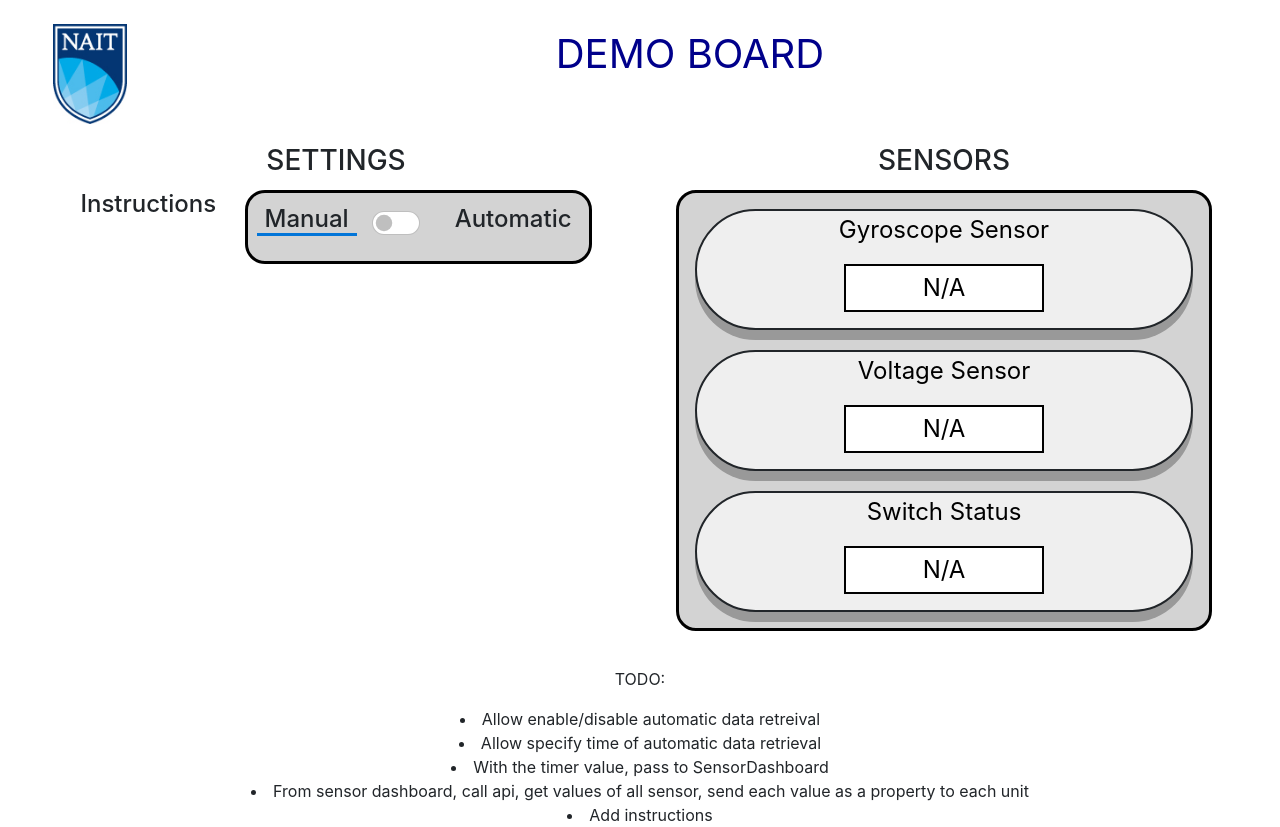
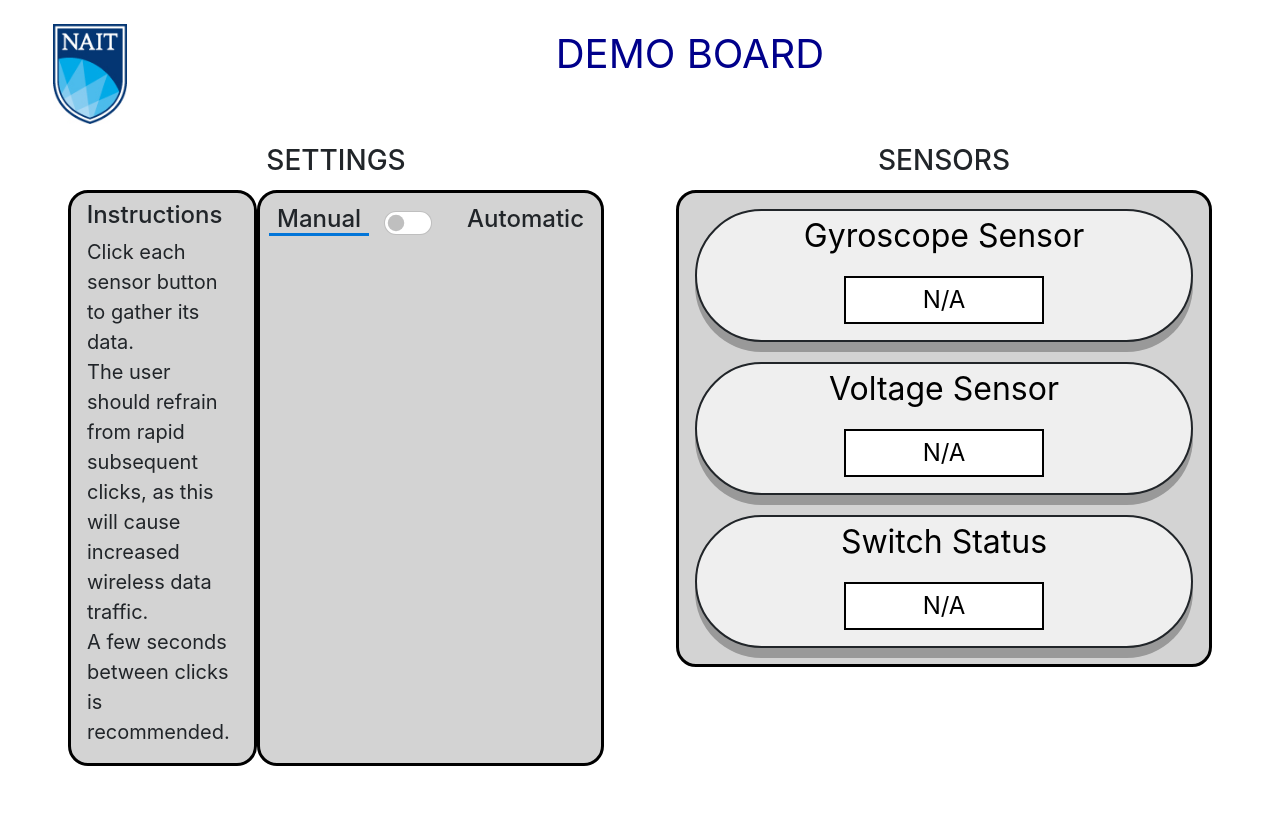
Before and after one commit to leonceva/demo-board, a React (Create React App) app in the folder demo-app/: page / in a window 1280 px wide. After the commit the page ends 802 px from the top, so only its background shows below. Built offline with nearby package versions, Linux system fonts and the light colour scheme.

Commit message:
seems all functional

```diff
--- a/demo-app/src/App.css
+++ b/demo-app/src/App.css
@@ -43,7 +43,7 @@
   min-width: 250px;
   box-shadow: 0 10px #999
 }
-.sensor-button:hover{
+.sensor-button:hover:active{
   transition: 0.2s;
   background-color: grey;
 }
--- a/demo-app/src/automaticModeProgress.jsx
+++ b/demo-app/src/automaticModeProgress.jsx
@@ -7,31 +7,31 @@ import ProgressBar from 'react-bootstrap/ProgressBar'
 const AutomaticModeProgress = (props) => {
 
     const [value, setValue] = useState(0)
-    const [isRunning, setIsRunning] = useState(true)
 
     useEffect(() => {
-        if (isRunning){
+        if (props.isRunning) {
             const interval = setInterval(() => {
                 setValue(oldValue => {
                     const newValue = oldValue + 0.125
-                    if ((newValue === props.timerValue) || (newValue > props.timerValue)){
+                    if ((newValue === props.timerValue) || (newValue > props.timerValue)) {
+                        props.setPingSensors(true)
                         clearInterval(interval)
-                        setIsRunning(false)
+                        props.setIsRunning(false)
                     }
                     return newValue
                 })
             }, 250)
         }
-        else{
-            setIsRunning(true)
+        else {
             setValue(0)
         }
-    }, [isRunning])
+        // eslint-disable-next-line
+    }, [props.isRunning])
 
-    return(
+    return (
         <div className="pt m-2">
             {/*{`${"%.2s", value} sec`}*/}
-            <ProgressBar animated="true" min={0} now={value} max={props.timerValue}/>
+            <ProgressBar animated="true" min={0} now={value} max={props.timerValue} />
         </div>
     )
 }
--- a/demo-app/src/homepage.jsx
+++ b/demo-app/src/homepage.jsx
@@ -1,14 +1,17 @@
 import React from "react";
-import SensorDashboard from "./sensorValues";
+import SensorDashboard from "./sensorDashboard";
 import Settings from "./settings";
 import logo from "./nait.jpg";
 import { useState } from "react";
 
-export const DEFAULT_TIMER = 15
+export const DEFAULT_MIN_TIMER = 10;
+export const DEFAULT_MAX_TIMER = 30;
 
 const Homepage = (props) => {
   const [automaticMode, setAutomaticMode] = useState(false);
-  const [timerValue, setTimerValue] = useState(DEFAULT_TIMER)
+  const [timerValue, setTimerValue] = useState(DEFAULT_MIN_TIMER)
+  const [pingSensors, setPingSensors] = useState(false)
+  const [isRunning, setIsRunning] = useState(false)
 
   return (
     <>
@@ -31,6 +34,10 @@ const Homepage = (props) => {
                   setAutomaticMode={setAutomaticMode}
                   timerValue={timerValue}
                   setTimerValue={setTimerValue}
+                  pingSensors={pingSensors}
+                  setPingSensors={setPingSensors}
+                  isRunning={isRunning}
+                  setIsRunning={setIsRunning}
                 />
               </div>
             </div>
@@ -39,21 +46,12 @@ const Homepage = (props) => {
                 <h3 className='text-center'>SENSORS</h3>
               </div>
               <div className='row m-1'>
-                <SensorDashboard automaticMode={automaticMode} />
+                <SensorDashboard automaticMode={automaticMode} pingSensors={pingSensors} setPingSensors={setPingSensors} setIsRunning={setIsRunning} />
               </div>
             </div>
           </div>
         </div>
       </div>
-      <p>TODO:</p>
-      <li>Allow enable/disable automatic data retreival</li>
-      <li>Allow specify time of automatic data retrieval</li>
-      <li>With the timer value, pass to SensorDashboard</li>
-      <li>
-        From sensor dashboard, call api, get values of all sensor, send each
-        value as a property to each unit
-      </li>
-      <li>Add instructions</li>
     </>
   );
 };
--- /dev/null
+++ b/demo-app/src/sensorDashboard.jsx
@@ -0,0 +1,86 @@
+import React, { useEffect, useState } from "react";
+import SensorUnit from "./sensorUnit";
+import { getAllData } from "./api/sensorClient";
+
+const SensorDashboard = (props) => {
+
+    const [gyroValue, setGyroValue] = useState(null)
+    const [potValue, setPotValue] = useState(null)
+    const [switchValue, setSwitchValue] = useState(null)
+    const [isLoading, setIsLoading] = useState([false, false, false]) // Gyro, Pot, Switch
+    const [isFetching, setIsFetching] = useState(false)
+
+    useEffect(() => {
+        if (props.pingSensors === true) {
+            console.log("Fetching all sensor data..")
+            setIsLoading([true, true, true])
+            if (props.pingSensors === true) {
+                getAllData().then((res) => {
+                    if (res.data === "TIMEOUT" || res.data === "FAILED") {
+                        setGyroValue(null);
+                        setPotValue(null)
+                        setSwitchValue(null)
+                        setIsLoading([false, false, false])
+                        alert(res.data)
+                    }
+                    else {
+                        console.log("Success")
+                        var sensor_data = res.data.split(",")
+                        // Gyro
+                        const value_1 = parseFloat(sensor_data[0]);
+                        const value_2 = parseFloat(sensor_data[1]);
+                        const value_3 = parseFloat(sensor_data[2]);
+                        const gyro_data =
+                            String(value_1) + `, ` + String(value_2) + `, ` + String(value_3);
+                        console.log(`Gyroscope: ${gyro_data}`);
+                        setGyroValue(gyro_data)
+                        // Pot
+                        const pot_data = (sensor_data[3] / 1023) * 3.3;
+                        console.log(`Potentiometer: ${pot_data}`)
+                        setPotValue(pot_data.toFixed(2));
+                        // Switch
+                        const switch_data = sensor_data[4]
+                        console.log(`Switch: ${switch_data}`)
+                        setSwitchValue(switch_data)
+
+                        setIsLoading([false, false, false])
+                    }
+                    props.setIsRunning(true)
+                }).catch(e => {
+                    console.log("Data request Failed: %s", e);
+                    setGyroValue(null);
+                    setPotValue(null)
+                    setSwitchValue(null)
+                    alert(`Failed to retrieve data: \n` + e);
+                    props.setIsRunning(true)
+                })
+            }
+        }
+        props.setPingSensors(false)
+        // eslint-disable-next-line
+    }, [props.pingSensors])
+
+    return (
+        <div className="d-flex">
+            <div className="dashboard col p-1 position-relative">
+                <div className="row m-1 ps-2 pe-2">
+                    <SensorUnit name="Gyroscope" disabled={props.automaticMode} isLoading={isLoading[0]}
+                        setIsLoading={setIsLoading} sensorValue={gyroValue} setSensorValue={setGyroValue}
+                        isFetching={isFetching} setIsFetching={setIsFetching} />
+                </div>
+                <div className="row m-1 ps-2 pe-2">
+                    <SensorUnit name="Potentiometer" disabled={props.automaticMode} isLoading={isLoading[1]}
+                        setIsLoading={setIsLoading} sensorValue={potValue} setSensorValue={setPotValue}
+                        isFetching={isFetching} setIsFetching={setIsFetching} />
+                </div>
+                <div className="row m-1 ps-2 pe-2">
+                    <SensorUnit name="Switch" disabled={props.automaticMode} isLoading={isLoading[2]}
+                        setIsLoading={setIsLoading} sensorValue={switchValue} setSensorValue={setSwitchValue}
+                        isFetching={isFetching} setIsFetching={setIsFetching} />
+                </div>
+            </div>
+        </div>
+    )
+}
+
+export default SensorDashboard
--- a/demo-app/src/sensorUnit.jsx
+++ b/demo-app/src/sensorUnit.jsx
@@ -1,4 +1,4 @@
-import React, { useState } from "react";
+import React from "react";
 import { getGyroData, getPotData, getSwitchData } from "./api/sensorClient.js";
 
 const displayName = (name) => {
@@ -19,24 +19,25 @@ const displayName = (name) => {
 };
 
 const SensorUnit = (props) => {
-  const [sensorValue, setSensorValue] = useState(props.value);
-  const [isLoading, setIsLoading] = useState(false);
 
   const sensorClicked = async (name) => {
-    setIsLoading(true);
+    props.setIsFetching(true)
     switch (name) {
       case "Gyroscope":
+        props.setIsLoading([true, false, false]);
         try {
           var gyro_data = await getGyroData();
         } catch (e) {
           console.log("Data request Failed: %s", e);
-          setSensorValue(null);
+          props.setSensorValue(null);
           alert(`Failed to retrieve data: \n` + e);
+          props.setIsFetching(false)
           break;
         }
         if (gyro_data.data === "TIMEOUT" || gyro_data.data === "FAILED") {
-          setSensorValue(null);
+          props.setSensorValue(null);
           alert(gyro_data.data);
+          props.setIsFetching(false)
           break;
         } else {
           var sensor_data = gyro_data.data.split(",");
@@ -47,77 +48,92 @@ const SensorUnit = (props) => {
           sensor_data =
             String(value_1) + `, ` + String(value_2) + `, ` + String(value_3);
           console.log(sensor_data);
-          setSensorValue(sensor_data);
+          props.setSensorValue(sensor_data);
+          props.setIsFetching(false)
           break;
         }
 
       case "Potentiometer":
+        props.setIsLoading([false, true, false]);
         try {
           var pot_data = await getPotData();
         } catch (e) {
           console.log("Data request Failed: %s", e);
-          setSensorValue(null);
+          props.setSensorValue(null);
           alert(`Failed to retrieve data: \n` + e);
+          props.setIsFetching(false)
           break;
         }
         if (pot_data.data === "TIMEOUT" || pot_data.data === "FAILED") {
-          setSensorValue(null);
+          props.setSensorValue(null);
           alert(pot_data.data);
+          props.setIsFetching(false)
           break;
         } else {
           console.log(pot_data.data);
           var sensor_value = (pot_data.data / 1023) * 3.3;
           console.log(sensor_value);
-          setSensorValue(sensor_value.toFixed(2));
+          props.setSensorValue(sensor_value.toFixed(2));
+          props.setIsFetching(false)
           break;
         }
 
       case "Switch":
+        props.setIsLoading([false, false, true]);
         try {
           var switch_status = await getSwitchData();
         } catch (e) {
           console.log("Data request Failed: %s", e);
-          setSensorValue(null);
+          props.setSensorValue(null);
           alert(`Failed to retrieve data: \n` + e);
+          props.setIsFetching(false)
           break;
         }
         if (
           switch_status.data === "TIMEOUT" ||
           switch_status.data === "FAILED"
         ) {
-          setSensorValue(null);
+          props.setSensorValue(null);
           alert(switch_status.data);
+          props.setIsFetching(false)
           break;
         } else {
           console.log(switch_status.data);
-          setSensorValue(switch_status.data);
+          props.setSensorValue(switch_status.data);
           console.log(typeof switch_status.data);
+          props.setIsFetching(false)
           break;
         }
 
       default:
         break;
     }
-    setIsLoading(false);
+    props.setIsLoading([false, false, false]);
   };
 
   return (
     <button
-      disabled={props.disabled}
+      disabled={props.disabled || props.isFetching}
       onClick={() => sensorClicked(props.name)}
       className='border border-2 border-dark rounded-pill pb-3 mt-2 mb-2 sensor-button'
       style={{ justifyContent: "center" }}
     >
-      <div className='row'>
+      <div className='row fs-2'>
         <p>{displayName(props.name)}</p>
       </div>
       <div
         className='row d-inline-flex bg-white ps-3 pe-3 sensor-value'
         style={{ justifyContent: "center" }}
       >
-        {!isLoading ? (
-          <div className='m-1'>
-            {sensorValue != null ? <div>{sensorValue}</div> : <div>N/A</div>}
+        {!props.isLoading ? (
+          <div className='m-1' >
+            {props.sensorValue != null ?
+              props.name === "Switch" ?
+                props.sensorValue === "ON" ?
+                  <div style={{ color: "green" }}>{props.sensorValue}</div> :
+                  <div style={{ color: "red" }}>{props.sensorValue}</div>
+                : <div>{props.sensorValue}</div>
+              : <div>N/A</div>}
           </div>
         ) : (
           <div className='m-1'>
--- a/demo-app/src/sensorValues.jsx
+++ /dev/null
@@ -1,22 +0,0 @@
-import React from "react";
-import SensorUnit from "./sensorUnit";
-
-const SensorDashboard = (props) => {
-
-    return (
-       <div className="d-flex">
-            <div className="dashboard col p-1 position-relative">
-                <div className="row m-1 ps-2 pe-2">
-                    <SensorUnit name="Gyroscope" disabled={props.automaticMode}/>
-                </div>
-                <div className="row m-1 ps-2 pe-2">
-                    <SensorUnit name="Potentiometer" disabled={props.automaticMode}/>
-                </div>
-                <div className="row m-1 ps-2 pe-2">
-                    <SensorUnit name="Switch" disabled={props.automaticMode}/>
-                </div>
-            </div>
-       </div>
-)}
-
-export default SensorDashboard
--- a/demo-app/src/settings.jsx
+++ b/demo-app/src/settings.jsx
@@ -1,16 +1,34 @@
-import React from "react";
+import React, { useState } from "react";
 import AutomaticModeRange from "./automaticModeRange";
 import AutomaticModeProgress from "./automaticModeProgress";
-import { useState } from "react";
 import Button from "react-bootstrap/Button"
 
 const Settings = (props) => {
 
-	const [isRunning, setIsRunning] = useState(false)
+	const [buttonStart, setButtonStart] = useState(true)
 
 	return (
 		<div className='d-flex flex-row justify-content-evenly settings'>
-			<h4 className='pe-3'>Instructions</h4>
+			<div className="dashboard" style={{ maxWidth: "450px" }}>
+				<h4 className='pe-3 pt-2'>Instructions</h4>
+				<div className="ms-3 me-3 text-start fs-5">
+					{props.automaticMode ?
+						<p>
+							Use the slider to set the time interval automatic data retrieval.
+							While the automatic mode is active, all sensor data will be gathered,
+							and the individual sensor buttons are disabled.
+							Stop the sequence to change the time interval.
+						</p>
+						: <p>
+							Click each sensor button to gather its data. <br></br>
+							The user should refrain from rapid subsequent clicks, as this will cause
+							increased wireless data traffic. <br></br>
+							A few seconds between clicks is recommended.
+						</p>
+
+					}
+				</div>
+			</div>
 			<div className='dashboard p-1'>
 				<div className='d-flex flex-row pt-2 pb-3 justify-content-around'>
 					<h4
@@ -48,20 +66,26 @@ const Settings = (props) => {
 							{`Automatic Mode Timer: ${props.timerValue}s`}
 						</h5>
 						<div className="row">
-							<AutomaticModeRange disabled={isRunning} timerValue={props.timerValue} setTimerValue={props.setTimerValue} />
+							<AutomaticModeRange disabled={!buttonStart} timerValue={props.timerValue} setTimerValue={props.setTimerValue} />
 						</div>
 						<div className="row center"
-							style={{paddingLeft:"25%", paddingRight:"25%", paddingBottom:"2%"}}>
-							{isRunning?
-								<Button variant="danger" onClick={()=>setIsRunning(!isRunning)}>STOP</Button>
-							:	<Button variant="success" onClick={()=>setIsRunning(!isRunning)}>START</Button>
+							style={{ paddingLeft: "25%", paddingRight: "25%", paddingBottom: "2%" }}>
+							{!buttonStart ?
+								<Button variant="danger" onClick={() => {
+									props.setIsRunning(false)
+									setButtonStart(!buttonStart)
+								}}>STOP</Button>
+								: <Button variant="success" onClick={() => {
+									props.setIsRunning(true)
+									setButtonStart(!buttonStart)
+								}}>START</Button>
 
 							}
 						</div>
-						{isRunning &&
-						<div className="row" style={{ justifyContent: "center" , paddingBottom:"2%", paddingTop:"2%"}}>
-							<AutomaticModeProgress active={isRunning} timerValue={props.timerValue} />
-						</div>}
+						{props.isRunning &&
+							<div className="row" style={{ justifyContent: "center", paddingBottom: "2%", paddingTop: "2%" }}>
+								<AutomaticModeProgress active={props.isRunning} timerValue={props.timerValue} setPingSensors={props.setPingSensors} isRunning={props.isRunning} setIsRunning={props.setIsRunning} />
+							</div>}
 					</div>
 				)}
 			</div>
```
Also changed, not shown: demo-app/src/automaticModeRange.jsx (+8 -7 lines), 1 other file (tests, documents, lock files or other folders).
